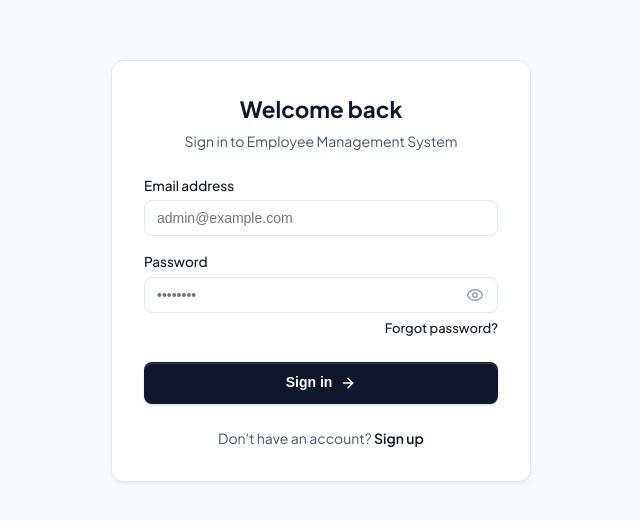
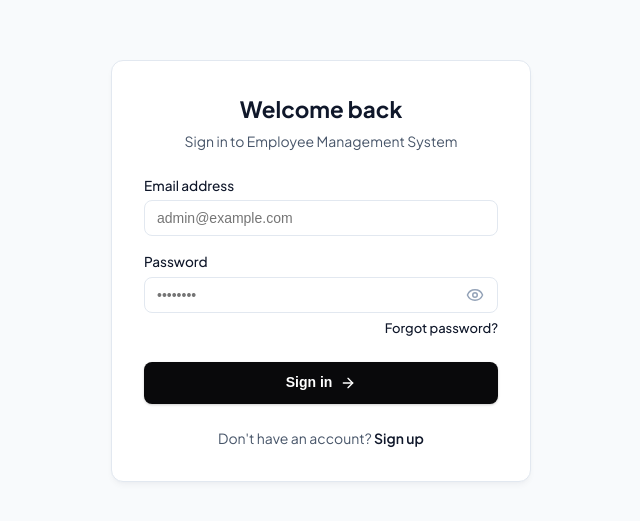
Before and after one commit to Hamdan-a11y/Employee-Management-System, a React (Vite) app in the folder client/: page /login in a window 1280 px wide. Shown: the part 129-650 px from the top of the page, without its empty margins (319-959 px from the left). Built offline with nearby package versions, Linux system fonts and the light colour scheme; no server answers.

Commit message:
style(ui): use deep obsidian black and remove top border curve from primary buttons

```diff
--- a/client/src/index.css
+++ b/client/src/index.css
@@ -104,25 +104,21 @@ body {
 }
 
 .btn-primary {
-  background-color: #0f172a;
+  background-color: #09090b;
   color: #ffffff;
-  border: 1px solid rgba(15, 23, 42, 0.4);
+  border: 1px solid transparent;
   font-weight: 600;
-  box-shadow: 0 1px 2px rgba(15, 23, 42, 0.12),
-              0 2px 4px rgba(15, 23, 42, 0.06),
-              inset 0 1px 0 rgba(255, 255, 255, 0.18);
+  box-shadow: 0 1px 3px rgba(0, 0, 0, 0.12), 0 1px 2px rgba(0, 0, 0, 0.08);
 }
 .btn-primary:hover {
-  background-color: #1e293b;
-  border-color: rgba(15, 23, 42, 0.6);
+  background-color: #18181b;
   color: #ffffff;
-  box-shadow: 0 2px 6px rgba(15, 23, 42, 0.16),
-              inset 0 1px 0 rgba(255, 255, 255, 0.22);
+  box-shadow: 0 2px 5px rgba(0, 0, 0, 0.16);
 }
 .btn-primary:active {
   transform: scale(0.98);
-  background-color: #020617;
-  box-shadow: inset 0 1px 2px rgba(0, 0, 0, 0.25);
+  background-color: #000000;
+  box-shadow: 0 1px 1px rgba(0, 0, 0, 0.1);
 }
 
 .btn-secondary {
```
